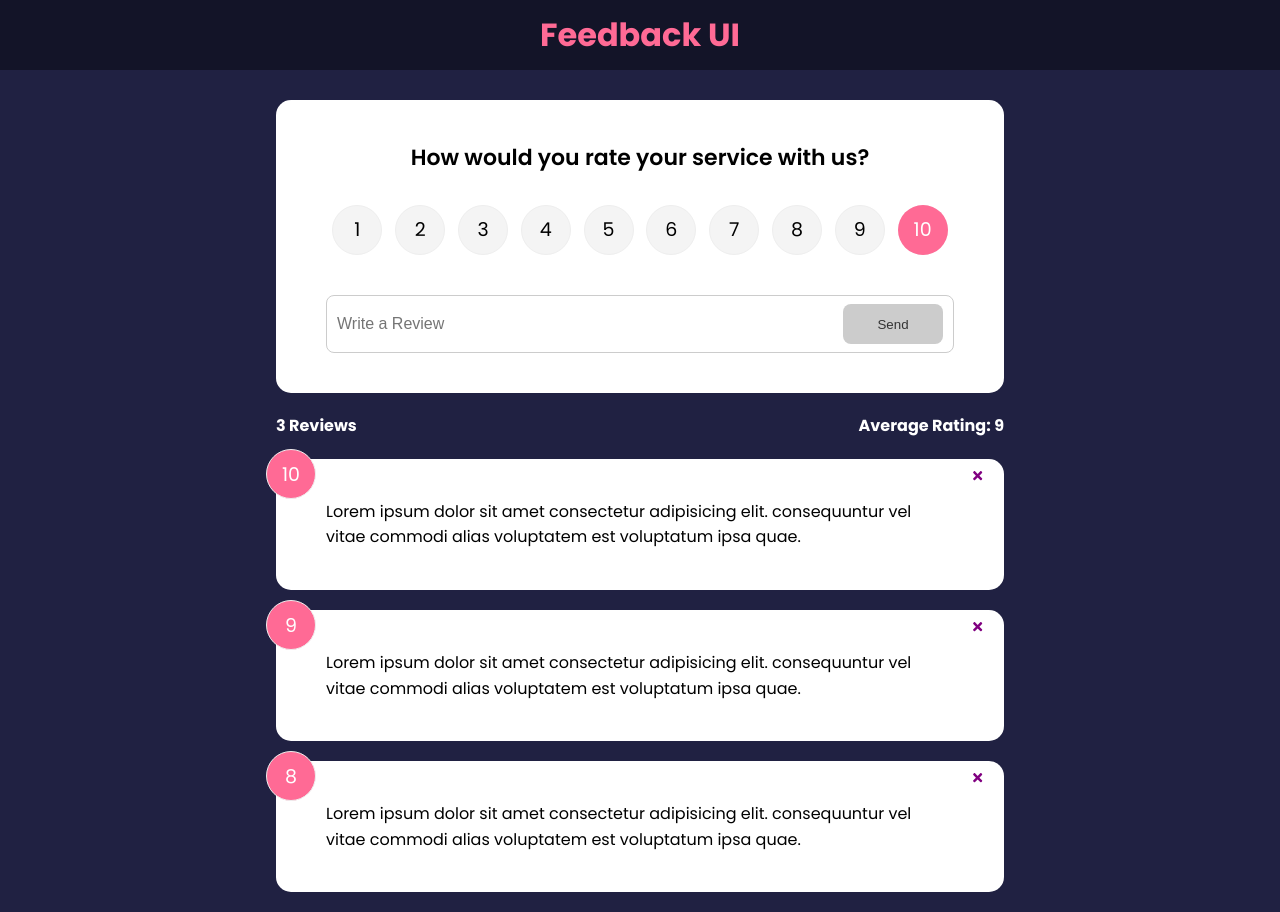
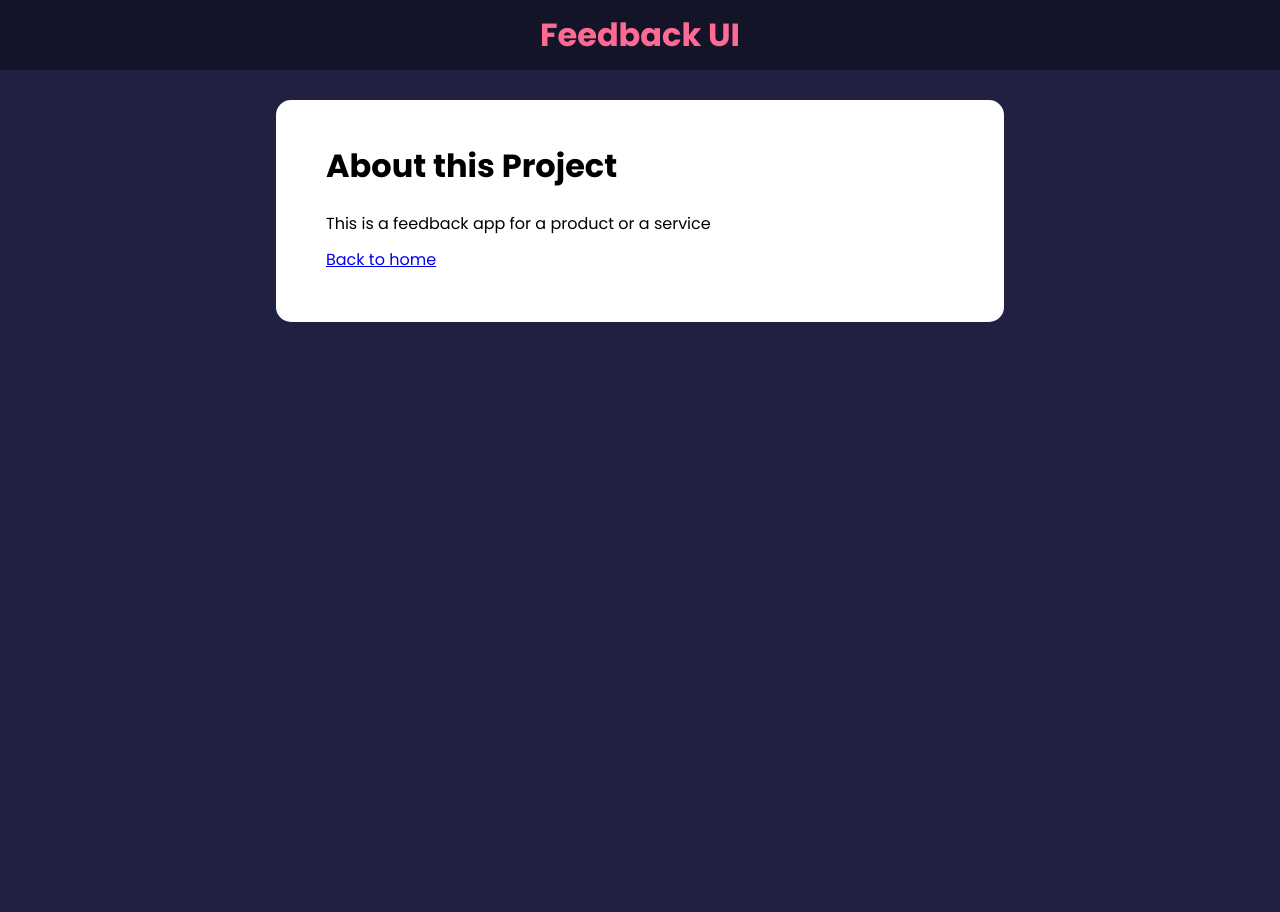
Before and after one commit to Namburisaivarma/Feedback-UI, a React (Create React App) app: page /about in a window 1280 px wide. After the commit the page ends 800 px from the top, so only its background shows below. Built offline with nearby package versions, Linux system fonts and the light colour scheme.

Commit message:
Implemented the routing concept for the react app.

```diff
--- a/package.json
+++ b/package.json
@@ -9,6 +9,7 @@
     "react": "^18.2.0",
     "react-dom": "^18.2.0",
     "react-icons": "^4.12.0",
+    "react-router-dom": "^6.20.1",
     "react-scripts": "5.0.1",
     "uuid": "^9.0.1",
     "web-vitals": "^2.1.4"
--- a/src/App.js
+++ b/src/App.js
@@ -1,10 +1,12 @@
 import Header from './components/Header';
+import { BrowserRouter as Router, Routes, Route } from 'react-router-dom';
 import { useState } from 'react';
 import FeedbackData from './data/FeedbackData';
 import FeedbackList from './components/FeedbackList';
 import FeedbackStats from './components/FeedbackStats';
 import FeedbackForm from './components/FeedbackForm';
 import { v4 as uuidv4 } from 'uuid';
+import AboutPage from './pages/AboutPage';
 
 function App() {
   const [feedback, setFeedback] = useState(FeedbackData);
@@ -21,12 +23,29 @@
   };
   return (
     <>
-      <Header />
-      <div className="container">
-        <FeedbackForm handleAdd={addFeedback} />
-        <FeedbackStats feedback={feedback} />
-        <FeedbackList feedback={feedback} handleDelete={deleteFeedback} />
-      </div>
+      <Router>
+        <Header />
+        <div className="container">
+          <Routes>
+            <Route
+              exact
+              path="/"
+              element={
+                <>
+                  <FeedbackForm handleAdd={addFeedback} />
+                  <FeedbackStats feedback={feedback} />
+                  <FeedbackList
+                    feedback={feedback}
+                    handleDelete={deleteFeedback}
+                  />
+                </>
+              }
+            ></Route>
+
+            <Route path="/about" element={<AboutPage />} />
+          </Routes>
+        </div>
+      </Router>
     </>
   );
 }
--- /dev/null
+++ b/src/pages/AboutPage.jsx
@@ -0,0 +1,18 @@
+import Card from '../components/shared/Card';
+
+function AboutPage() {
+  return (
+    <Card>
+      <div className="about">
+        <h1>About this Project</h1>
+        <p>This is a feedback app for a product or a service</p>
+
+        <p>
+          <a href="/">Back to home</a>
+        </p>
+      </div>
+    </Card>
+  );
+}
+
+export default AboutPage;
```
Also changed, not shown: 1 other file (tests, documents, lock files or other folders).
